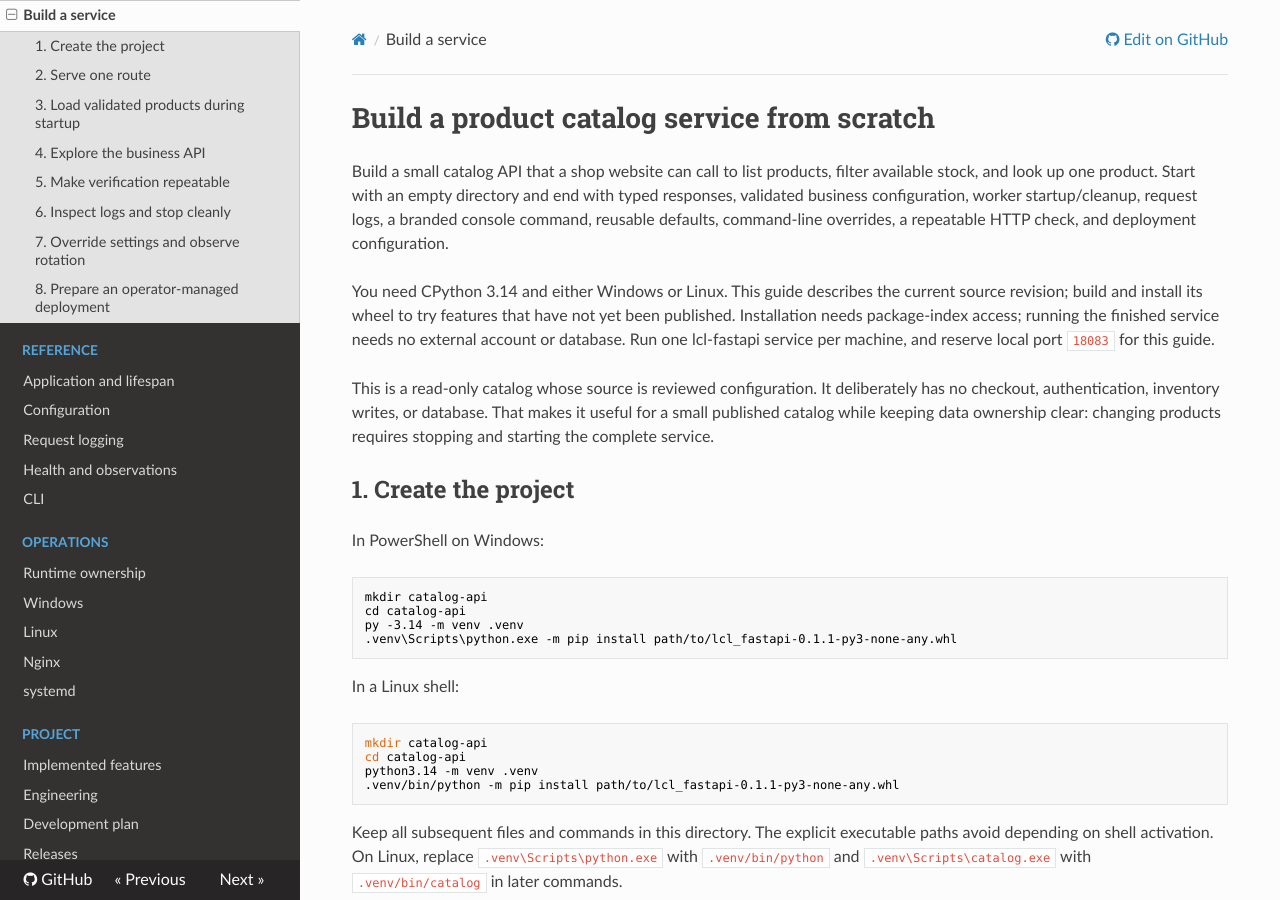
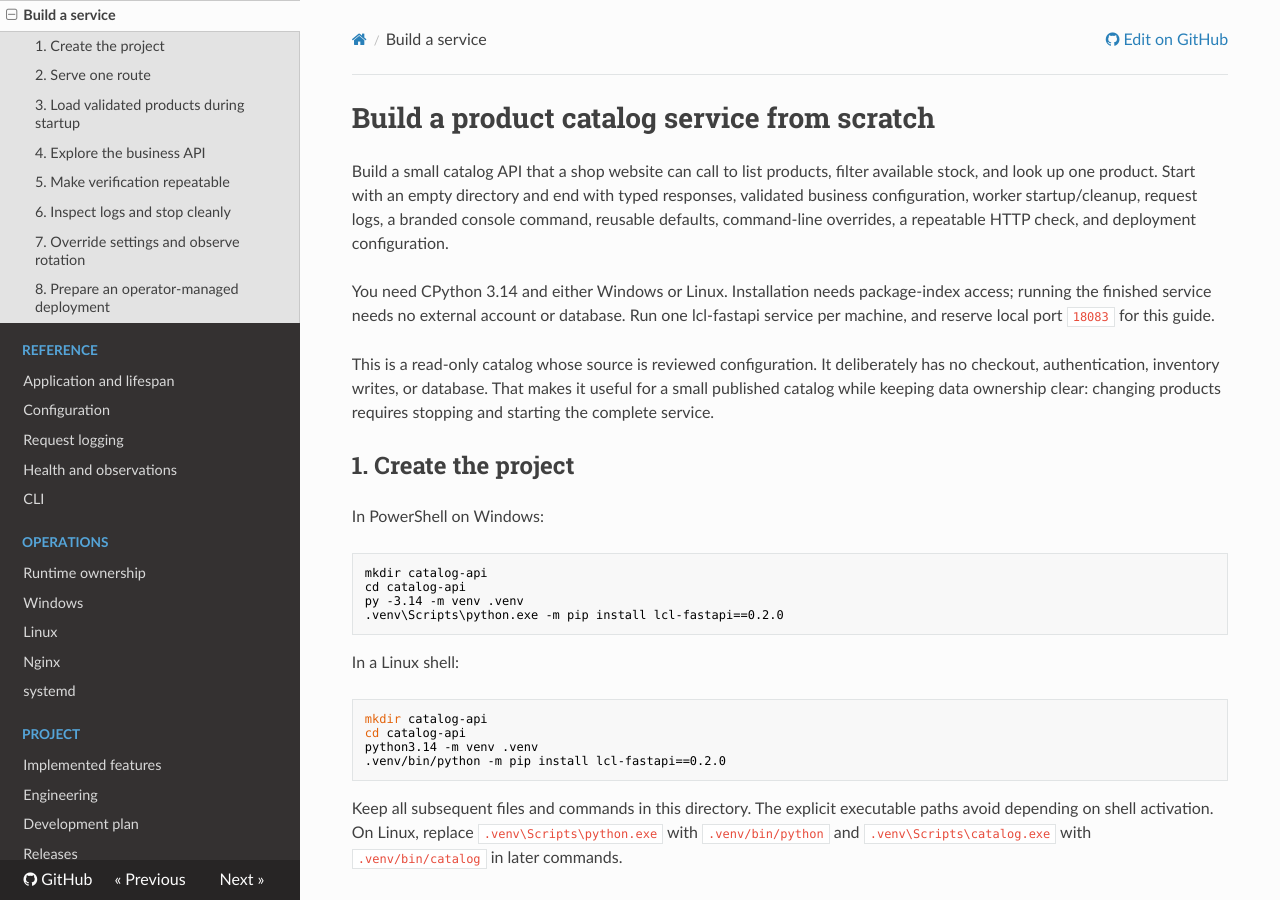
Before and after one commit to gokurakujoudo/lcl-fastapi, an MkDocs documentation site: the page built from docs/build-a-service.md, in a window 1280 px wide and 900 px high. Built offline with MkDocs 1.6.1, drawn with Linux system fonts in a browser that asks for light colours; nearby versions of some CDN libraries; some of the changed text lies outside the part shown.

````diff
--- a/docs/build-a-service.md
+++ b/docs/build-a-service.md
@@ -6,8 +6,7 @@ with typed responses, validated business configuration, worker startup/cleanup,
 request logs, a branded console command, reusable defaults, command-line overrides,
 a repeatable HTTP check, and deployment configuration.
 
-You need CPython 3.14 and either Windows or Linux. This guide describes the current source revision; build and install its wheel
-to try features that have not yet been published. Installation needs package-index
+You need CPython 3.14 and either Windows or Linux. Installation needs package-index
 access; running the finished service needs no external account or database.
 Run one lcl-fastapi service per machine, and reserve local port `18083` for this guide.
 
@@ -24,7 +23,7 @@ In PowerShell on Windows:
 mkdir catalog-api
 cd catalog-api
 py -3.14 -m venv .venv
-.venv\Scripts\python.exe -m pip install path/to/lcl_fastapi-0.1.1-py3-none-any.whl
+.venv\Scripts\python.exe -m pip install lcl-fastapi==0.2.0
 ```
 
 In a Linux shell:
@@ -33,7 +32,7 @@ In a Linux shell:
 mkdir catalog-api
 cd catalog-api
 python3.14 -m venv .venv
-.venv/bin/python -m pip install path/to/lcl_fastapi-0.1.1-py3-none-any.whl
+.venv/bin/python -m pip install lcl-fastapi==0.2.0
 ```
 
 Keep all subsequent files and commands in this directory. The explicit executable
@@ -99,7 +98,7 @@ build-backend = "hatchling.build"
 name = "corner-shop-catalog"
 version = "1.0.0"
 requires-python = ">=3.14"
-dependencies = ["lcl-fastapi==0.1.1"]
+dependencies = ["lcl-fastapi==0.2.0"]
 
 [project.scripts]
 catalog = "catalog_cli:main"
--- a/pyproject.toml
+++ b/pyproject.toml
@@ -4,7 +4,7 @@ build-backend = "hatchling.build"
 
 [project]
 name = "lcl-fastapi"
-version = "0.1.1"
+version = "0.2.0"
 description = "A lightweight LCL-powered FastAPI service framework"
 readme = "README.md"
 requires-python = ">=3.14"
````
Also changed, not shown: AGENTS.md (+1 -1 lines), CHANGELOG.md (+7 -3 lines), README.md (+2 -2 lines), docs/engineering.md (+1 -1 lines), docs/index.md (+1 -1 lines), docs/releasing.md (+6 -0 lines), examples/composed/README.md (+3 -3 lines), examples/minimal/README.md (+3 -3 lines), 2 other files.
